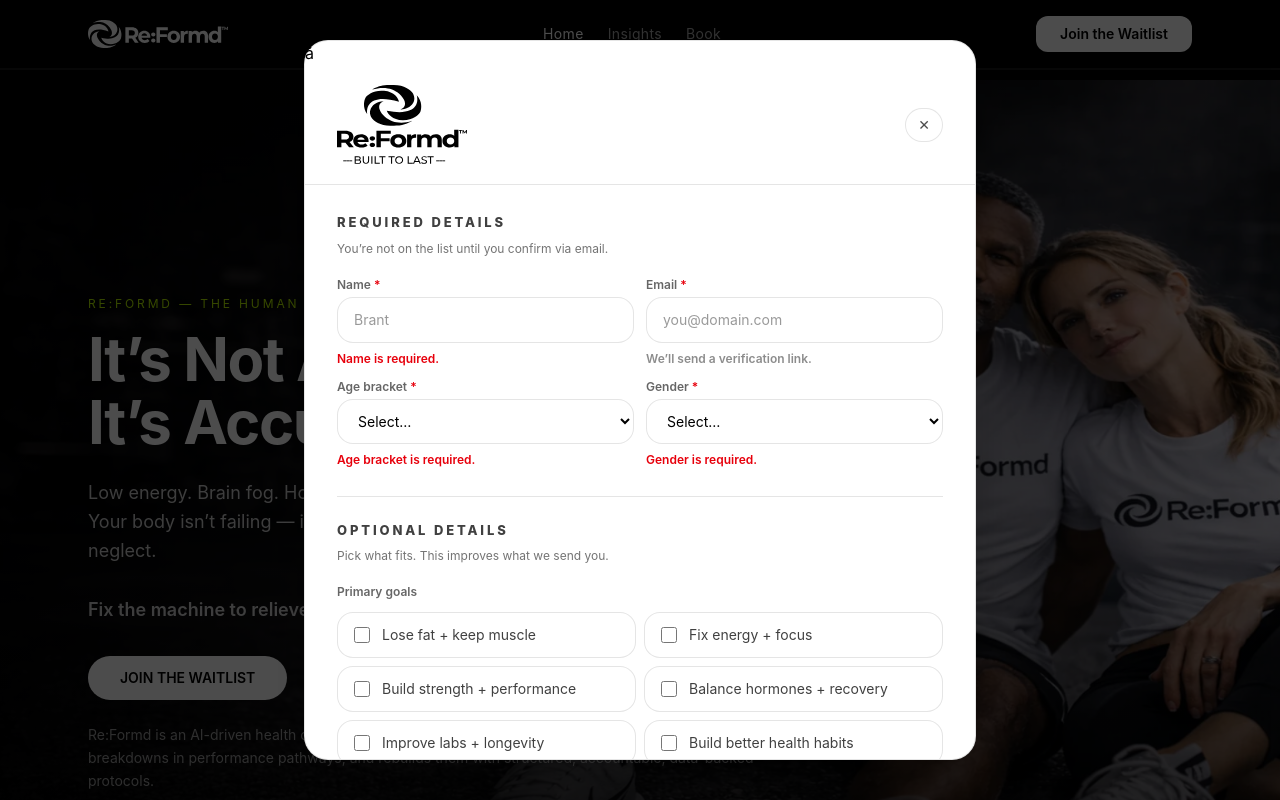
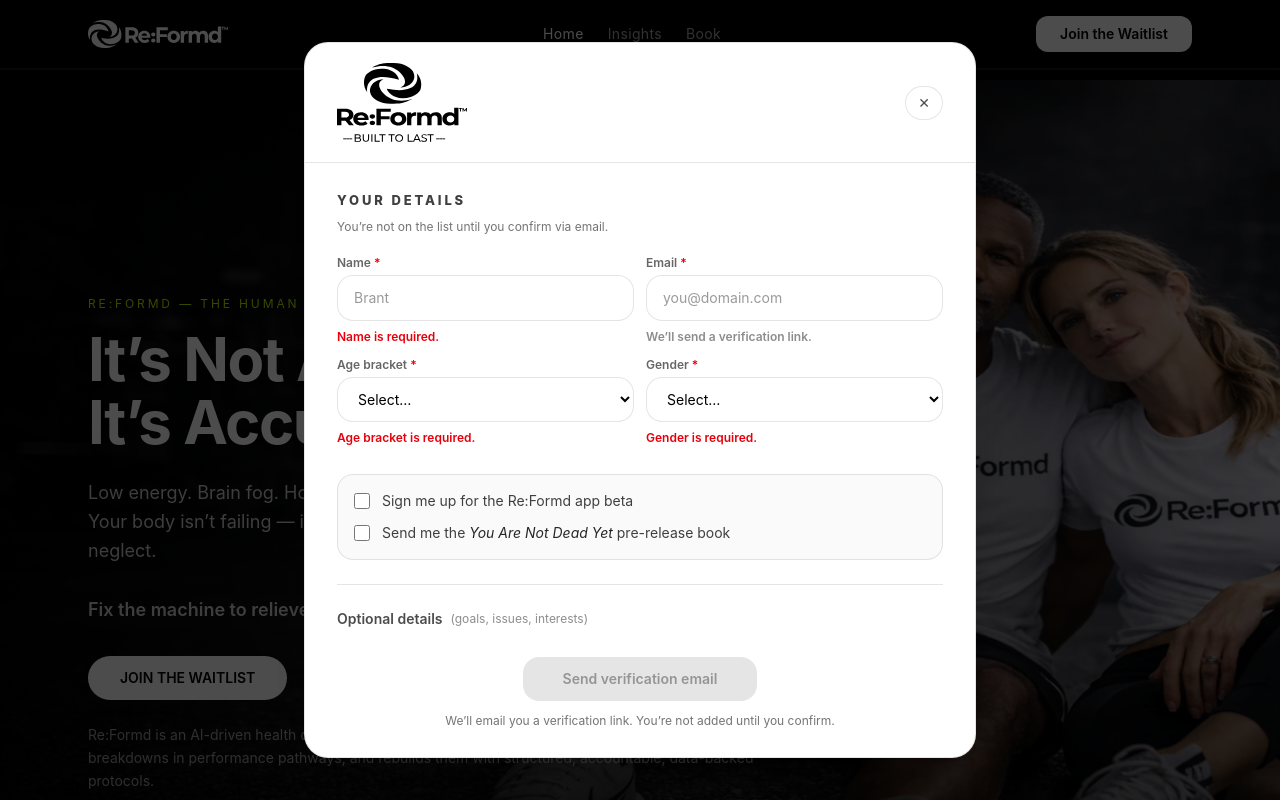
Before and after one commit to bwadz/reformd-web, a Next.js app: page / in a window 1280 px wide. Both pictures are taken after a click on the button "JOIN THE WAITLIST". Shown: the top 800 px of the page. Built offline with nearby package versions, Linux system fonts and the light colour scheme.

Commit message:
Form update

```diff
--- a/src/app/(site)/page.tsx
+++ b/src/app/(site)/page.tsx
@@ -12,6 +12,9 @@
   email: string;
   age_bracket: string;
   gender: string;
+
+  app_beta_opt_in: boolean;
+  book_prerelease_opt_in: boolean;
 
   // optional
   goal: string; // pipe-separated checkbox values
@@ -58,6 +61,9 @@
   age_bracket: "",
   gender: "",
 
+  app_beta_opt_in: false,
+  book_prerelease_opt_in: false,
+
   goal: "",
   biggest_issue: "",
   notes: "",
@@ -81,6 +87,8 @@
     null,
   );
   const [waitlistOpen, setWaitlistOpen] = useState(false);
+  const [thankYouOpen, setThankYouOpen] = useState(false);
+  const [thankYouAlready, setThankYouAlready] = useState(false);
   const [submitting, setSubmitting] = useState(false);
 
   const [form, setForm] = useState<WaitlistForm>(initialForm);
@@ -103,6 +111,15 @@
       // ignore
     }
   }, []);
+
+  useEffect(() => {
+    if (!thankYouOpen) return;
+    function onKey(e: KeyboardEvent) {
+      if (e.key === "Escape") setThankYouOpen(false);
+    }
+    window.addEventListener("keydown", onKey);
+    return () => window.removeEventListener("keydown", onKey);
+  }, [thankYouOpen]);
 
   function showToast(msg: string, type: ToastType = "success", ms = 3000) {
     setToast({ msg, type });
@@ -180,6 +197,9 @@
           timeframe: form.timeframe || null,
           notes: form.notes || null,
 
+          app_beta_opt_in: form.app_beta_opt_in,
+          book_prerelease_opt_in: form.book_prerelease_opt_in,
+
           // attribution
           landing_url: form.landing_url || null,
           referrer: form.referrer || null,
@@ -210,12 +230,8 @@
 
       closeWaitlist();
       resetForm();
-
-      showToast(
-        already ? "You’re already on the list." : "Check your email to verify.",
-        "success",
-        3200,
-      );
+      setThankYouAlready(already);
+      setThankYouOpen(true);
     } catch (e) {
       const msg =
         e instanceof Error ? e.message : "Something broke. Try again.";
@@ -589,7 +605,7 @@
           <div className="absolute inset-0 bg-black/70" />
 
           <div className="relative w-full max-w-2xl rounded-3xl border border-black/10 bg-white text-black shadow-2xl max-h-[90svh] flex flex-col">
-            {/* TOP: Brand */}å
+            {/* TOP: Brand */}
             <div className="flex items-center justify-between gap-4 border-b border-black/10 px-6 py-5 sm:px-8">
               <div className="flex items-center gap-3">
                 <Image
@@ -637,10 +653,10 @@
 
               return (
                 <div className="px-6 py-6 sm:px-8 sm:py-7 overflow-y-auto overscroll-contain flex-1">
-                  {/* REQUIRED */}
+                  {/* Core fields */}
                   <div>
                     <div className="text-[13px] font-extrabold tracking-[0.22em] text-black/75">
-                      REQUIRED DETAILS
+                      YOUR DETAILS
                     </div>
                     <p className="mt-2 text-xs text-black/55">
                       You’re not on the list until you confirm via email.
@@ -665,11 +681,7 @@
                           <div className="mt-2 text-xs font-semibold text-red-600">
                             Name is required.
                           </div>
-                        ) : (
-                          <div className="mt-2 text-xs font-semibold text-emerald-700">
-                            Solid. ✅
-                          </div>
-                        )}
+                        ) : null}
                       </div>
 
                       {/* Email */}
@@ -752,15 +764,60 @@
                         ) : null}
                       </div>
                     </div>
+
+                    {/* Opt-ins (below age / gender) */}
+                    <div className="mt-7 space-y-3 rounded-2xl border border-black/10 bg-black/[0.02] p-4">
+                      <label className="flex cursor-pointer items-start gap-3 text-sm text-black/75">
+                        <input
+                          type="checkbox"
+                          className="mt-0.5 h-4 w-4 shrink-0 rounded border-black/20"
+                          checked={form.app_beta_opt_in}
+                          onChange={(e) =>
+                            setForm({
+                              ...form,
+                              app_beta_opt_in: e.target.checked,
+                            })
+                          }
+                        />
+                        <span>
+                          Sign me up for the Re:Formd app beta
+                        </span>
+                      </label>
+                      <label className="flex cursor-pointer items-start gap-3 text-sm text-black/75">
+                        <input
+                          type="checkbox"
+                          className="mt-0.5 h-4 w-4 shrink-0 rounded border-black/20"
+                          checked={form.book_prerelease_opt_in}
+                          onChange={(e) =>
+                            setForm({
+                              ...form,
+                              book_prerelease_opt_in: e.target.checked,
+                            })
+                          }
+                        />
+                        <span>
+                          Send me the{" "}
+                          <span className="italic text-black/85">
+                            You Are Not Dead Yet
+                          </span>{" "}
+                          pre-release book
+                        </span>
+                      </label>
+                    </div>
                   </div>
 
-                  {/* OPTIONAL */}
-                  <div className="mt-7 border-t border-black/10 pt-6">
-                    <div className="text-[13px] font-extrabold tracking-[0.22em] text-black/75">
-                      OPTIONAL DETAILS
-                    </div>
+                  {/* Optional — collapsed by default */}
+                  <details className="mt-6 border-t border-black/10 pt-6">
+                    <summary className="cursor-pointer list-none text-sm font-semibold text-black/70 hover:text-black [&::-webkit-details-marker]:hidden">
+                      <span className="inline-flex items-center gap-2">
+                        <span>Optional details</span>
+                        <span className="text-xs font-normal text-black/45">
+                          (goals, issues, interests)
+                        </span>
+                      </span>
+                    </summary>
                     <p className="mt-2 text-xs text-black/55">
-                      Pick what fits. This improves what we send you.
+                      Pick what fits. This helps us tailor what we send you.
                     </p>
 
                     {/* Primary goals */}
@@ -881,8 +938,9 @@
                         ))}
                       </div>
                     </div>
+                  </details>
 
-                    {/* Footer actions */}
+                  {/* Submit */}
                   <div className="mt-7 flex flex-col items-center gap-3">
                     <button
                       onClick={submitWaitlist}
@@ -917,9 +975,59 @@
                     />
                   </div>
                 </div>
-                </div>
               );
             })()}
+          </div>
+        </div>
+      )}
+
+      {/* THANK YOU (post–waitlist success) */}
+      {thankYouOpen && (
+        <div
+          className="fixed inset-0 z-[70] flex items-center justify-center px-4"
+          aria-modal="true"
+          role="dialog"
+          aria-labelledby="waitlist-thankyou-title"
+          onMouseDown={(e) => {
+            if (e.target === e.currentTarget) setThankYouOpen(false);
+          }}
+        >
+          <div className="absolute inset-0 bg-black/75" />
+
+          <div className="relative w-full max-w-md rounded-3xl border border-white/10 bg-zinc-950 p-8 text-center shadow-2xl">
+            <button
+              type="button"
+              onClick={() => setThankYouOpen(false)}
+              className="absolute right-4 top-4 rounded-full border border-white/15 bg-white/5 px-2.5 py-1 text-sm text-white/70 hover:bg-white/10"
+              aria-label="Close"
+            >
+              ✕
+            </button>
+
+            <p className="text-xs font-semibold uppercase tracking-[0.2em] text-emerald-400/90">
+              Re:Formd
+            </p>
+            <h2
+              id="waitlist-thankyou-title"
+              className="mt-4 text-2xl font-semibold tracking-tight text-white"
+            >
+              {thankYouAlready
+                ? "You’re already on the list"
+                : "Thank you for joining the waitlist"}
+            </h2>
+            <p className="mt-4 text-base leading-relaxed text-white/75">
+              {thankYouAlready
+                ? "We have your email on file. We’ll let you know when there’s news."
+                : "We will let you know via email when it is ready to go."}
+            </p>
+
+            <button
+              type="button"
+              onClick={() => setThankYouOpen(false)}
+              className="mt-8 w-full rounded-2xl bg-white px-6 py-3 text-sm font-semibold text-black transition hover:opacity-90"
+            >
+              Got it
+            </button>
           </div>
         </div>
       )}
--- a/src/app/api/waitlist/route.ts
+++ b/src/app/api/waitlist/route.ts
@@ -16,6 +16,9 @@
   biggest_issue?: string | null;
   timeframe?: string | null;
   notes?: string | null;
+
+  app_beta_opt_in?: boolean | null;
+  book_prerelease_opt_in?: boolean | null;
 
   // anti-spam
   website?: string | null;
@@ -199,6 +202,9 @@
       timeframe: body.timeframe ?? null,
       notes: body.notes ?? null,
 
+      app_beta_opt_in: body.app_beta_opt_in === true,
+      book_prerelease_opt_in: body.book_prerelease_opt_in === true,
+
       landing_url: body.landing_url ?? null,
       referrer: body.referrer ?? null,
       utm_source: body.utm_source ?? null,
```
Lines whose indentation alone changed are shown as unchanged.
